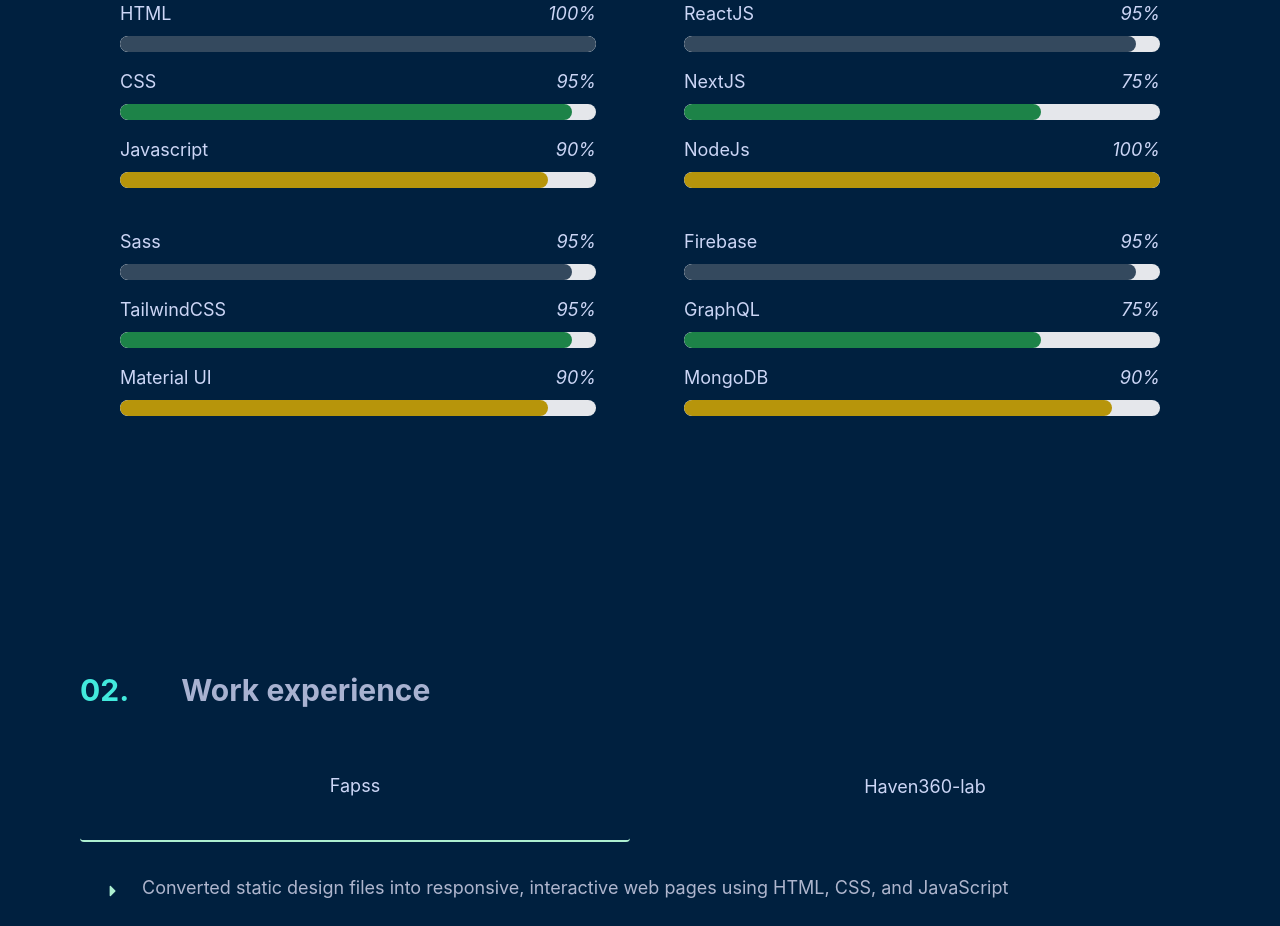
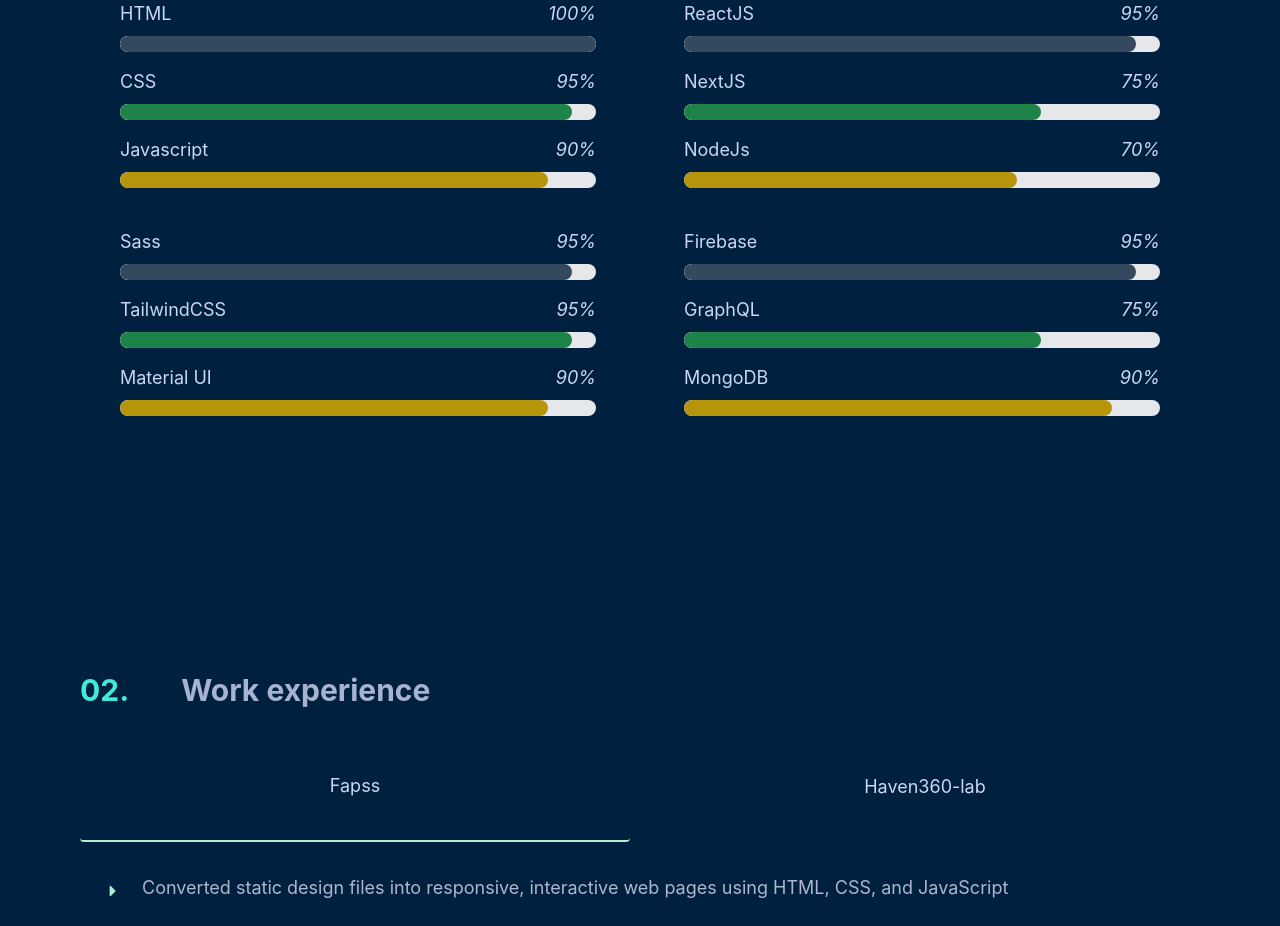
Before and after one commit to Kaddesh/my-portfolio, a React (Create React App) app: page / in a window 1280 px wide. Shown: the part 1880-2806 px from the top of the page. Built offline with nearby package versions, Linux system fonts and the light colour scheme.

Commit message:
fix stack

```diff
--- a/src/components/stack.jsx
+++ b/src/components/stack.jsx
@@ -24,7 +24,7 @@
                   <div className="">
                   <Progressbar skill="ReactJS" value={95} color="#34495E" />
                   <Progressbar skill="NextJS" value={75} color="#1D8348"/>
-                  <Progressbar skill="NodeJs" value={100} color="#B7950B"/>
+                  <Progressbar skill="NodeJs" value={70} color="#B7950B"/>
 
                   </div>
 
```
